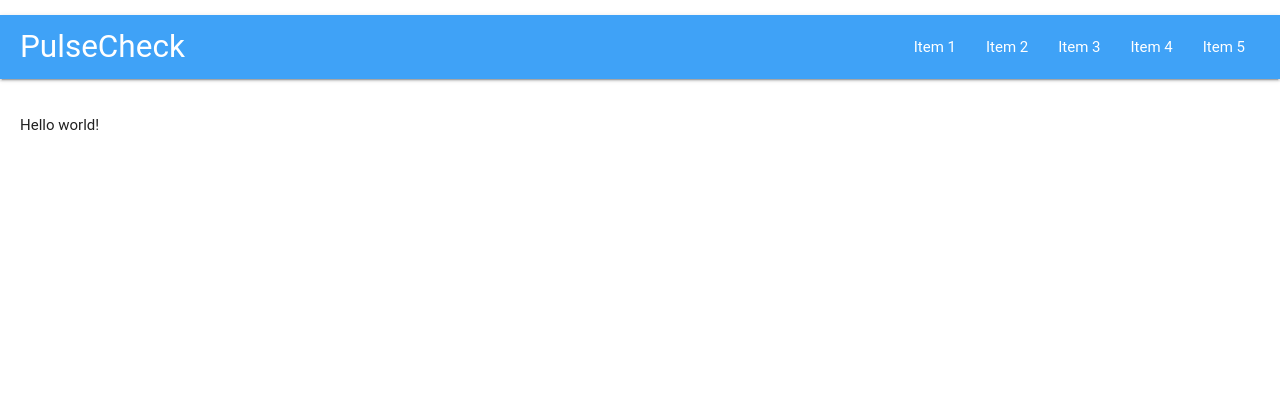
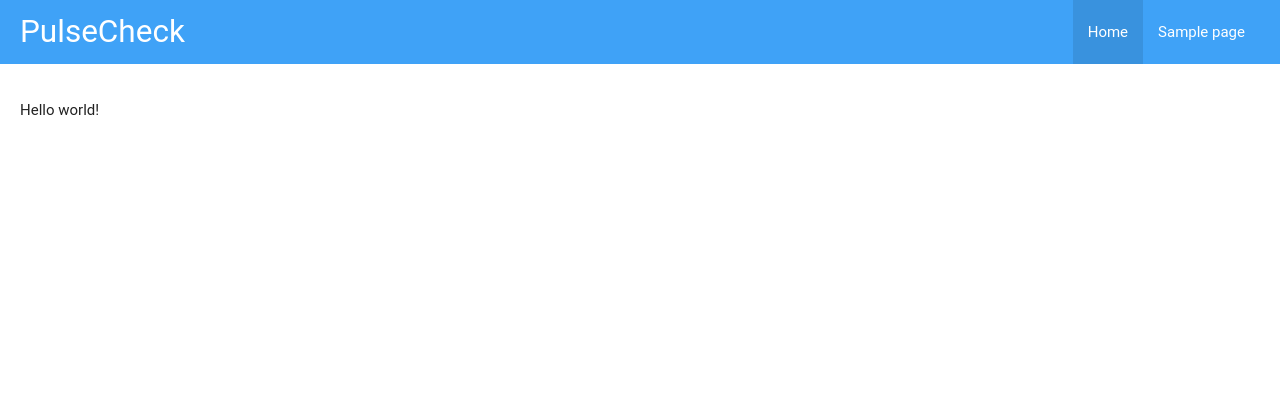
Before and after one commit to hypenotic/harris-pc, a WordPress theme: template custom/themes/pulsecheck/index.php in a window 1280 px wide. Shown: the top 420 px of the page. Before the commit the page ends 130 px from the top, so only its background shows below. Run offline with PHP 8.4 and a stand-in for WordPress, Linux system fonts and the light colour scheme; the site name, menu and one post (Sample post) are stand-ins, and other content is empty; some web fonts are replaced.

Commit message:
Updates styles

```diff
--- a/custom/themes/pulsecheck/functions.php
+++ b/custom/themes/pulsecheck/functions.php
@@ -3,5 +3,6 @@
 //Load custom functions
 require_once('includes/functions/enqueue-style.php');
 require_once('includes/functions/enqueue-script.php');
+require_once('includes/functions/add-menu-support.php');
 
 ?>
--- a/custom/themes/pulsecheck/header.php
+++ b/custom/themes/pulsecheck/header.php
@@ -8,17 +8,13 @@
 <?php wp_head(); ?>
 </head>
 <body>
+  <div class="navbar-fixed">
     <nav class="blue-bg">
       <div class="nav-wrapper blue-bg">
         <a href="#" class="brand-logo">PulseCheck</a>
         <menu>
-        <ul id="nav-mobile" class="right hide-on-med-and-down">
-          <li><a href="">Item 1</a></li>
-          <li><a href="">Item 2</a></li>
-          <li><a href="">Item 3</a></li>
-          <li><a href="">Item 4</a></li>
-          <li><a href="">Item 5</a></li>
-        </ul>
+          <?php wp_nav_menu(); ?>
         </menu>
       </div>
     </nav>
+  </div>
--- /dev/null
+++ b/custom/themes/pulsecheck/includes/functions/add-menu-support.php
@@ -0,0 +1,3 @@
+<?php
+add_theme_support( 'menus' );
+?>
--- a/custom/themes/pulsecheck/index.php
+++ b/custom/themes/pulsecheck/index.php
@@ -3,6 +3,9 @@
 <section>
     <?php if ( have_posts() ) : while ( have_posts() ) : the_post(); ?>
     <p>Hello world!</p>
+    <div class="filler">
+
+    </div>
     <?php endwhile; else : ?>
         <p><?php _e( 'Sorry, no posts matched your criteria.' ); ?></p>
     <?php endif; ?>
--- a/custom/themes/pulsecheck/src/sass/custom/base/_variables.scss
+++ b/custom/themes/pulsecheck/src/sass/custom/base/_variables.scss
@@ -1,4 +1,5 @@
 // Colours
+$ll-blue:	rgba(247,252,254,1);
 $blue: 		rgba(63,162,247, 1);
 $white:	 	rgba(255,255,255,1);
 $black: 	rgba(0,0,0,1);
--- a/custom/themes/pulsecheck/src/sass/custom/components/_navigation.scss
+++ b/custom/themes/pulsecheck/src/sass/custom/components/_navigation.scss
@@ -1,4 +1,24 @@
+nav {
+
+}
+
+menu {
+	margin: 0;
+	display: inline-block;
+	float: right;
+	> div {
+		display: inline-block;
+		ul {
+			display: inline-block;
+		}
+	}
+}
+
 nav.blue-bg {
-	// background-color: $blue !important;
 	padding: 0 20px;
+	box-shadow: none;
 }
+
+.filler {
+	height: 300vh;
+}
--- a/custom/themes/pulsecheck/src/sass/style.scss
+++ b/custom/themes/pulsecheck/src/sass/style.scss
@@ -3,5 +3,8 @@
 
 // Custom Code
 @import "custom/base/_variables";
+
 @import "custom/components/_navigation";
+@import "custom/components/_footer";
+
 @import "custom/pages/_home";
```
Also changed, not shown: custom/themes/pulsecheck/dist/css/style.css, custom/themes/pulsecheck/src/sass/custom/components/_footer.scss (added). Lines whose indentation alone changed are shown as unchanged.
